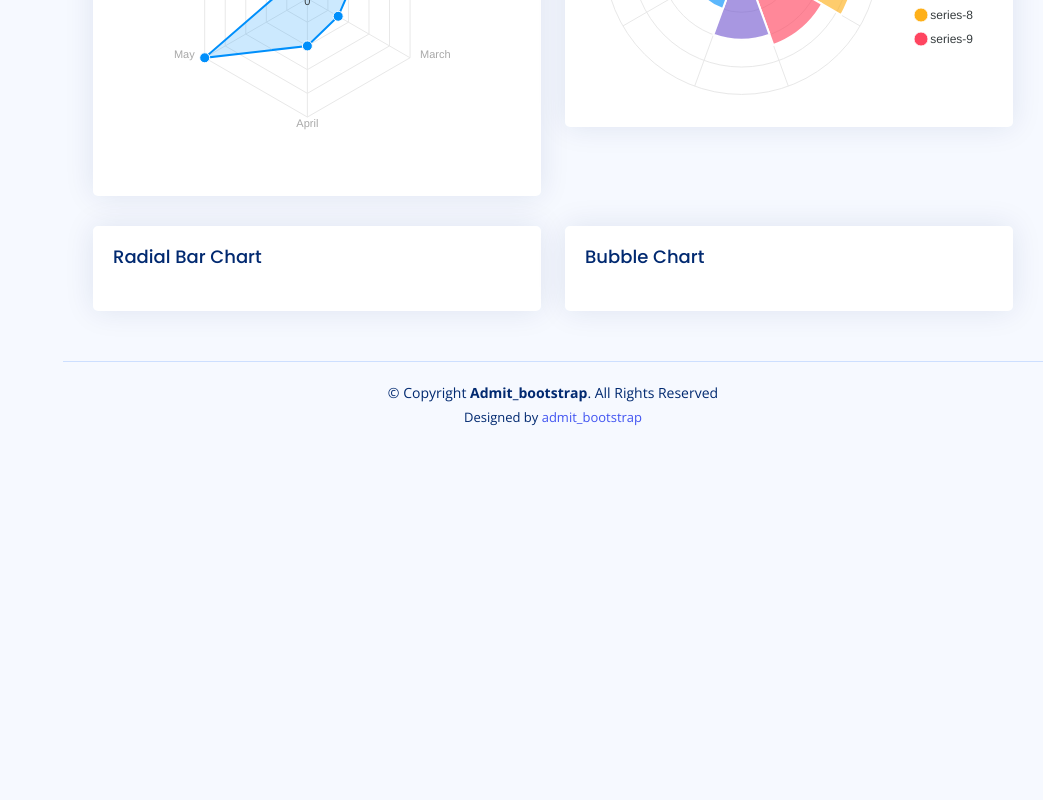
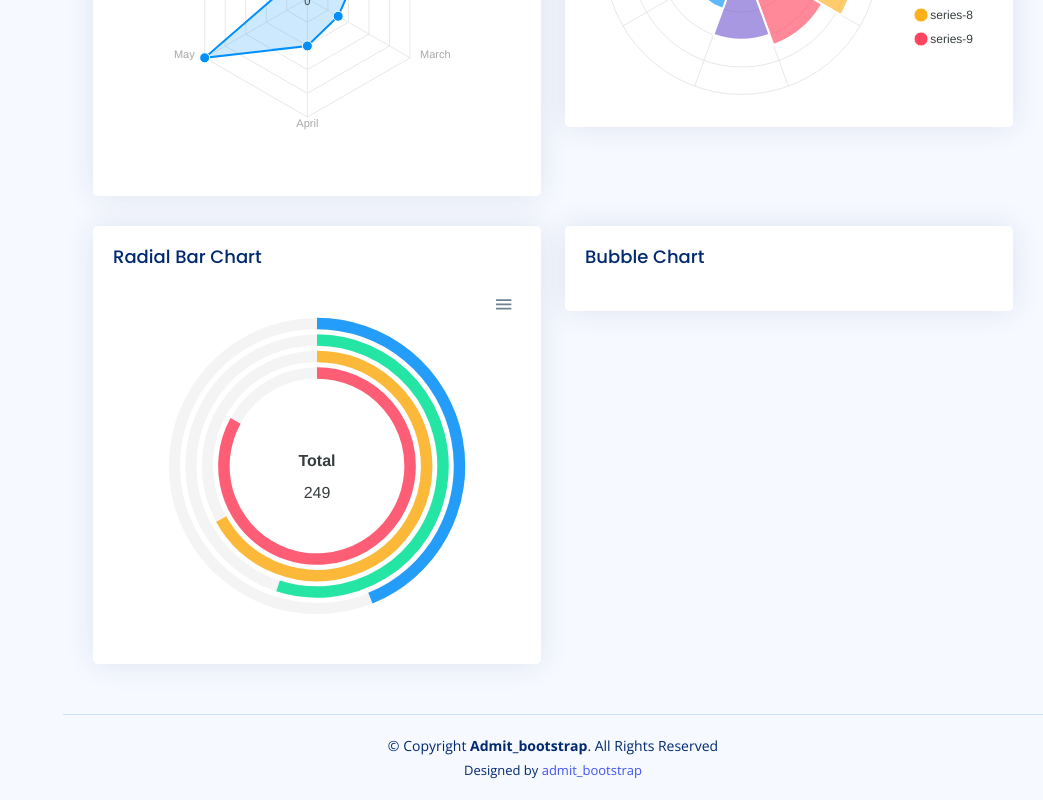
Before and after one commit to amitbd599/admin_bootstrap, a React (Create React App) app: page /charts-apexcharts in a window 1280 px wide. Shown: the part 1771-2571 px from the top of the page, without its empty margins (237-1280 px from the left). Before the commit the page ends 2218 px from the top, so only its background shows below. Built offline with nearby package versions, Linux system fonts and the light colour scheme.

Commit message:
Radial Bar Chart add

```diff
--- a/src/components/ChartsApexInner.jsx
+++ b/src/components/ChartsApexInner.jsx
@@ -260,6 +260,40 @@ const ChartsApexInner = () => {
       },
     },
   };
+
+  const RadialChartOptions = {
+    series: [44, 55, 67, 83],
+    options: {
+      chart: {
+        height: 350,
+        type: "radialBar",
+        toolbar: {
+          show: true,
+        },
+      },
+      plotOptions: {
+        radialBar: {
+          dataLabels: {
+            name: {
+              fontSize: "22px",
+            },
+            value: {
+              fontSize: "16px",
+            },
+            total: {
+              show: true,
+              label: "Total",
+              formatter: function (w) {
+                // Custom formatter for total
+                return 249;
+              },
+            },
+          },
+        },
+      },
+      labels: ["Apples", "Oranges", "Bananas", "Berries"],
+    },
+  };
   return (
     <section className='section'>
       <div className='row'>
@@ -388,7 +422,12 @@ const ChartsApexInner = () => {
             <div className='card-body'>
               <h5 className='card-title'>Radial Bar Chart</h5>
               {/* Radial Bar Chart */}
-              <div id='radialBarChart' />
+              <ApexCharts
+                options={RadialChartOptions.options}
+                series={RadialChartOptions.series}
+                type='radialBar'
+                height={350}
+              />
               {/* End Radial Bar Chart */}
             </div>
           </div>
```
